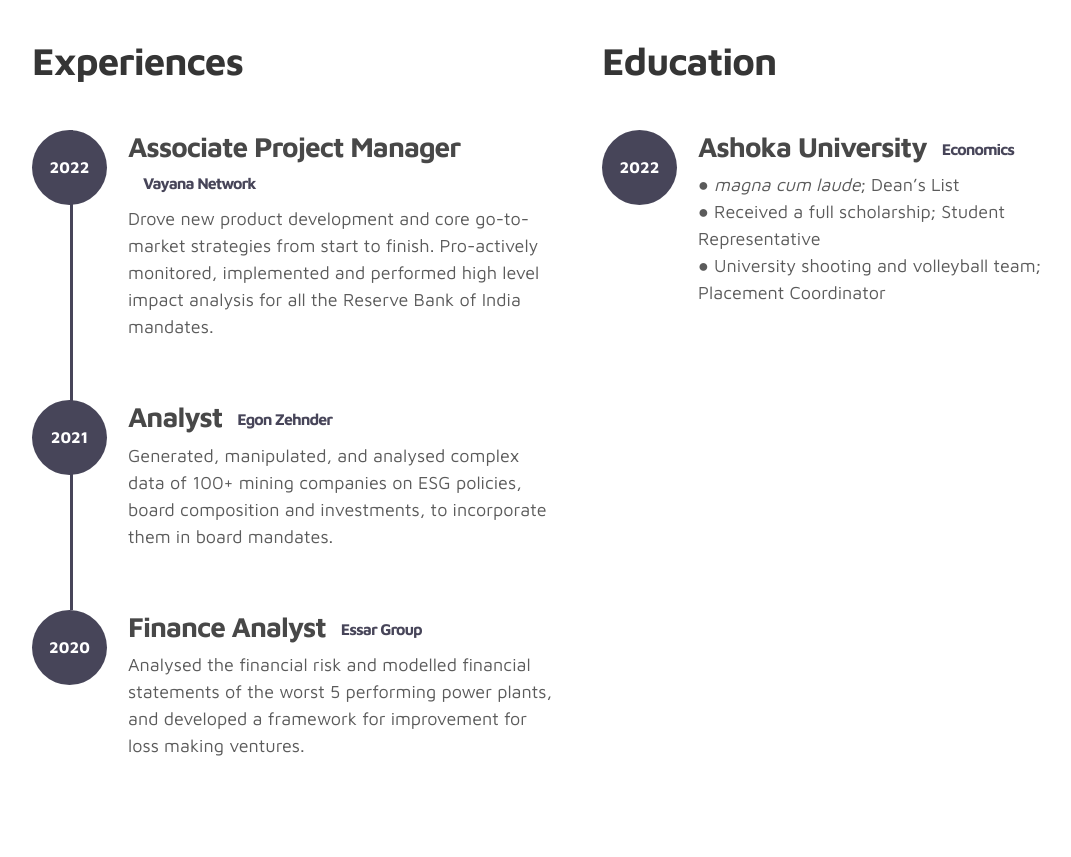
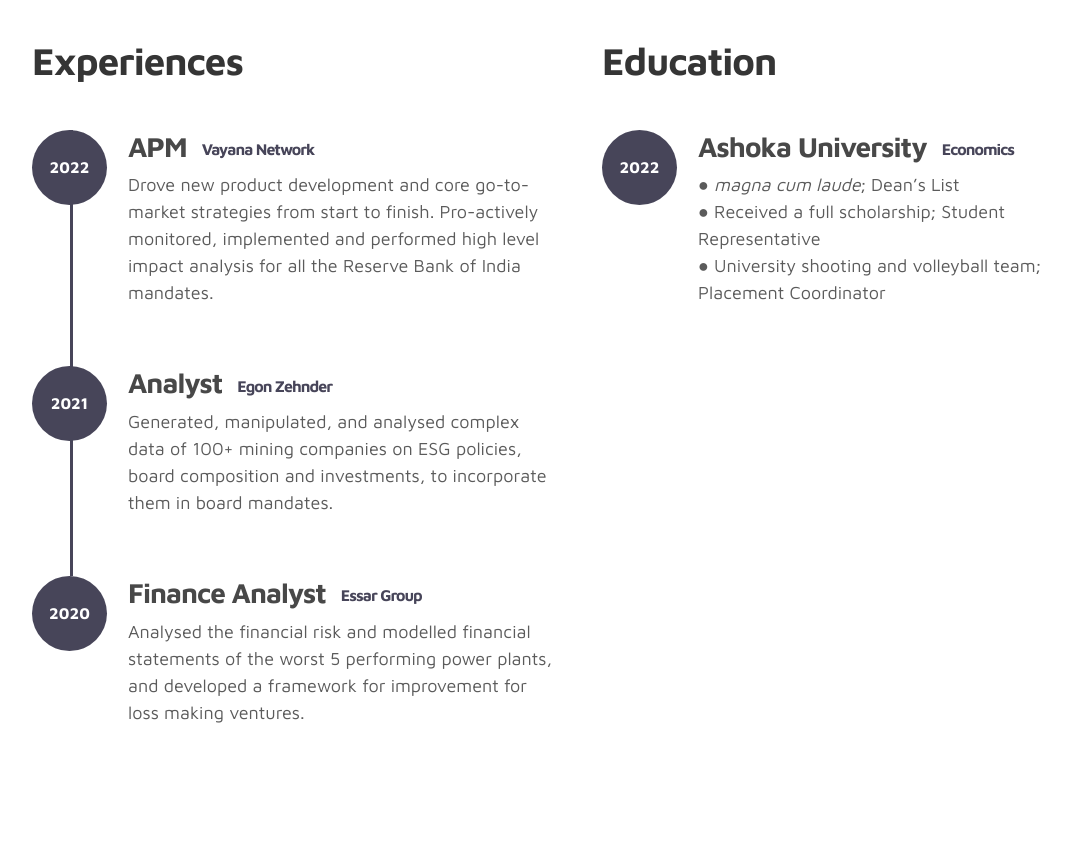
Before and after one commit to xenoavenger/xenoavenger.github.io, a plain HTML site: page index.html in a window 1280 px wide. Shown: the part 1580-2437 px from the top of the page, without its empty margins (53-1124 px from the left). Drawn offline with Linux system fonts and the light colour scheme; grey boxes are pictures that could not be loaded.

Commit message:
Update index.html

```diff
--- a/index.html
+++ b/index.html
@@ -153,7 +153,7 @@ https://www.tooplate.com/view/2115-marvel
                                   <span>2022</span>
                              </div>
                              <div class="timeline-info">
-                                  <h3><span>Associate Project Manager</span><small>Vayana Network</small></h3>
+                                  <h3><span>APM</span><small>Vayana Network</small></h3>
                                   <p>Drove new product development and core go-to-market strategies from start to finish. Pro-actively monitored, implemented and performed high level impact analysis for all the Reserve Bank of India mandates.</p>
                              </div>
                         </div>
```
